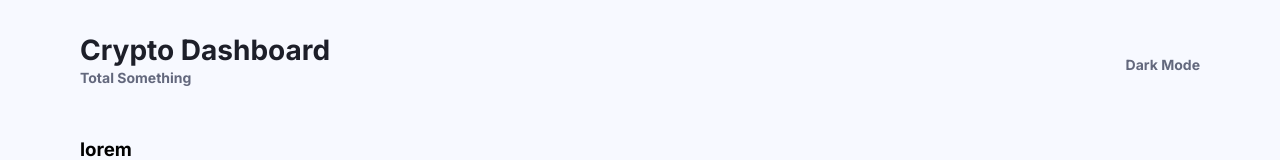
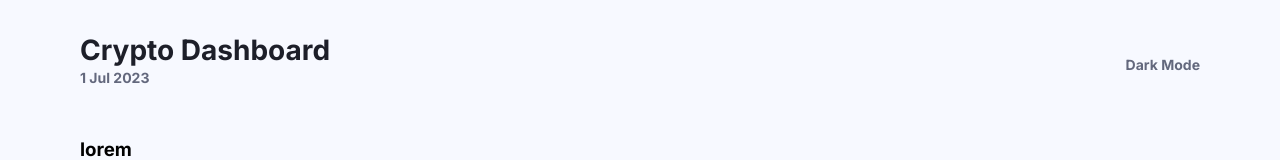
Before and after one commit to EdwinSch/react-crypto-dashboard, a React (Vite) app: page / in a window 1280 px wide. Shown: the top 160 px of the page. Built offline with nearby package versions, Linux system fonts and the light colour scheme; no server answers.

Commit message:
add: dynamic date component

```diff
--- /dev/null
+++ b/src/components/GetDate.jsx
@@ -0,0 +1,17 @@
+import { useState, useEffect } from "react";
+
+const GetDate = () => {
+  const getDate = new Date();
+
+  return (
+    <h2>
+      {getDate.toLocaleDateString("en-GB", {
+        day: "numeric",
+        month: "short",
+        year: "numeric",
+      })}
+    </h2>
+  );
+};
+
+export default GetDate;
--- a/src/components/Header.jsx
+++ b/src/components/Header.jsx
@@ -1,9 +1,11 @@
+import GetDate from "./GetDate";
+
 const Header = () => {
   return (
     <header>
       <div className="header-titles">
         <h1>crypto dashboard</h1>
-        <h2>total something</h2>
+        <GetDate />
       </div>
       <div className="color-switch">
         <label htmlFor="">dark mode</label>
```
